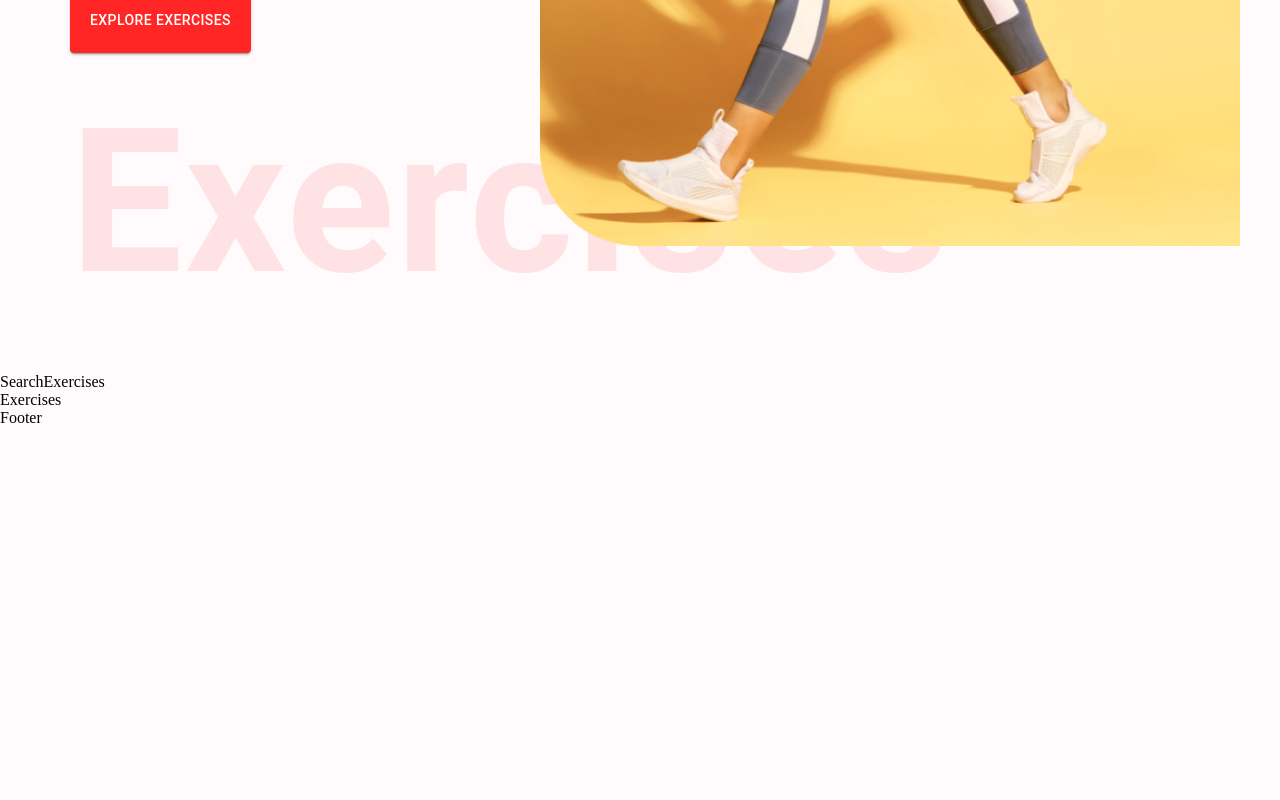
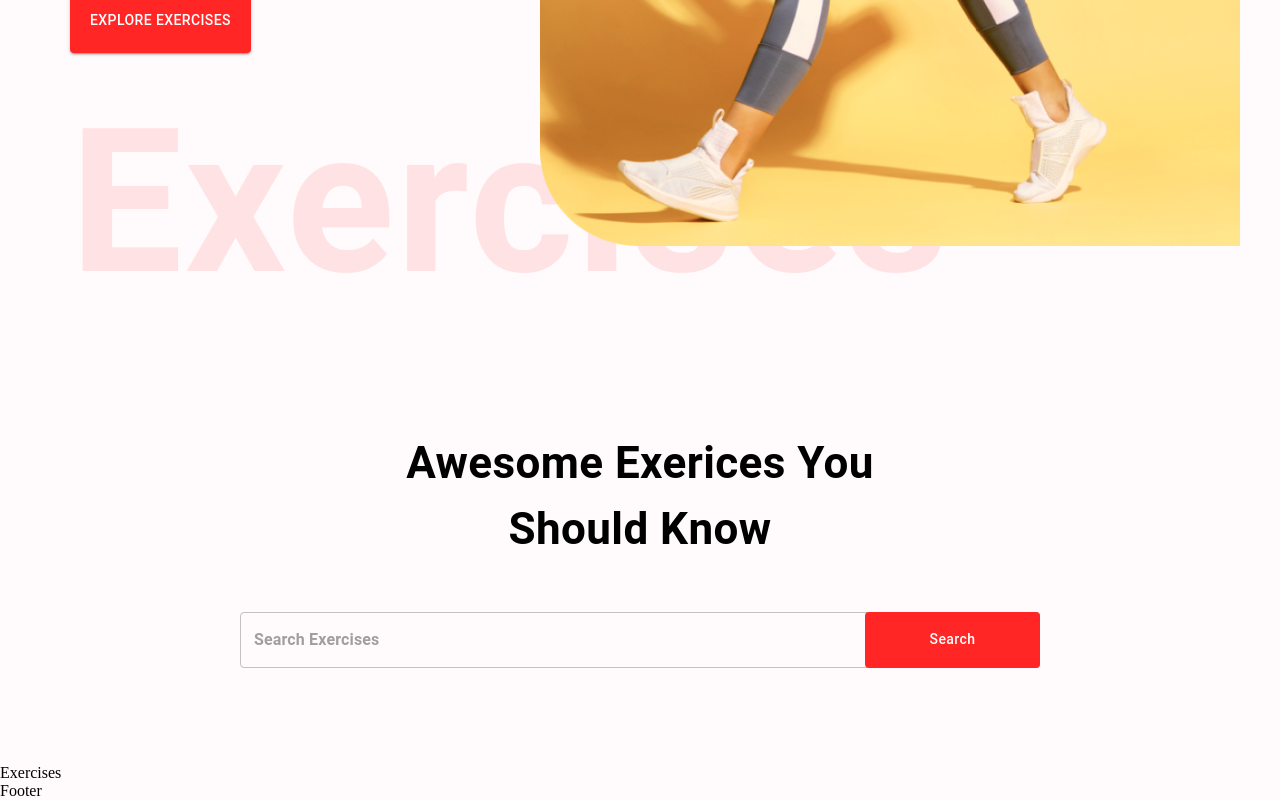
Before and after one commit to aquila-shivam/gym_exersice, a React (Create React App) app: page / in a window 1280 px wide. Shown: the part 620-1420 px from the top of the page. Before the commit the page ends 1047 px from the top, so only its background shows below. Built offline with nearby package versions, Linux system fonts and the light colour scheme.

Commit message:
Search field added

```diff
--- a/src/components/SearchExercises.js
+++ b/src/components/SearchExercises.js
@@ -1,8 +1,34 @@
 import React from 'react'
+import { useEffect,useState } from 'react'
+import {Box,Button,Stack,TextField,Typography} from '@mui/material'
+import { borderRadius } from '@mui/system'
 
 const SearchExercises = () => {
   return (
-    <div>SearchExercises</div>
+    <Stack alignItems="center" justifyContent="center" mt="37px" p="20px">
+      <Typography fontWeight={700} sx={{ fontSize : {lg:'44px' , sm : '30px'}}} mb="50px" textAlign="center">
+      Awesome Exerices You <br/>Should Know
+      </Typography>
+
+      <Box position="relative" mb="76px">
+       <TextField sx={{
+        input:{fontWeight:"700" ,border:"none",borderRadius:"4px"},
+        width:{lg:"800px",xs:'350px'},backgroundColor:"fff" ,borderRadius:"40"
+       }} placeholder='Search Exercises' onChange={(e)=>{}} value="" type="text" height="76px"/>
+       <Button className="search-btn"
+       sx={{
+        bgcolor:"#ff2625",
+        color:"#fff" ,
+        textTransform:"none" ,
+        width:{lg:"175px",xs:"80px",
+        fontSize:{lg:"20px" , sm:"14px"},
+        height:"56px",
+        position:"absolute",
+        right:'0'
+       }}}>Search</Button>
+      </Box>
+
+    </Stack>
   )
 }
 
```
